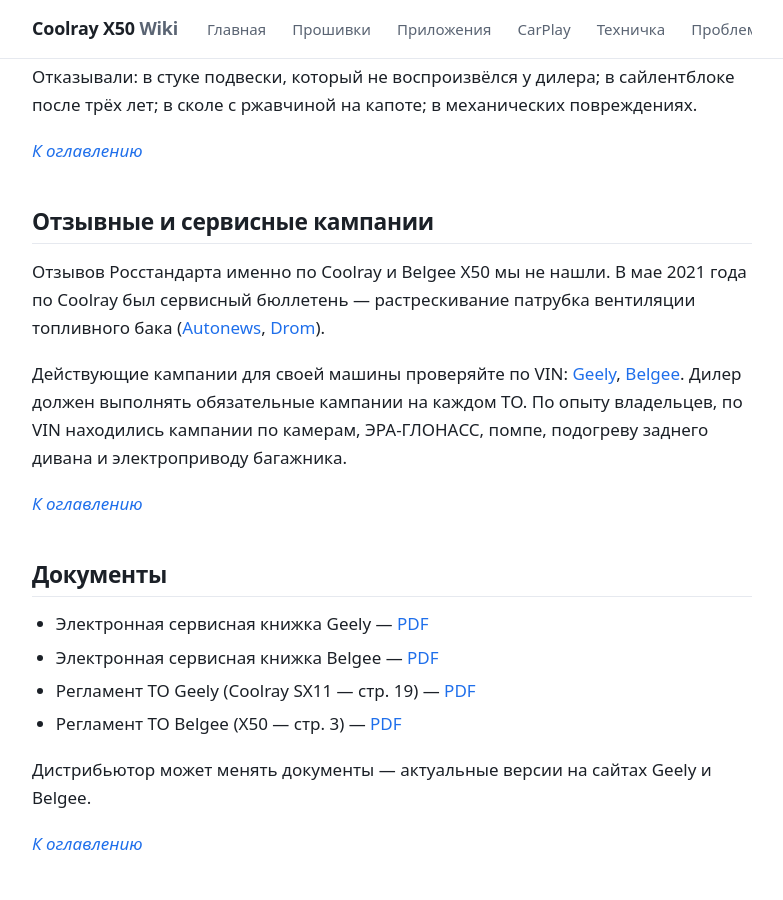
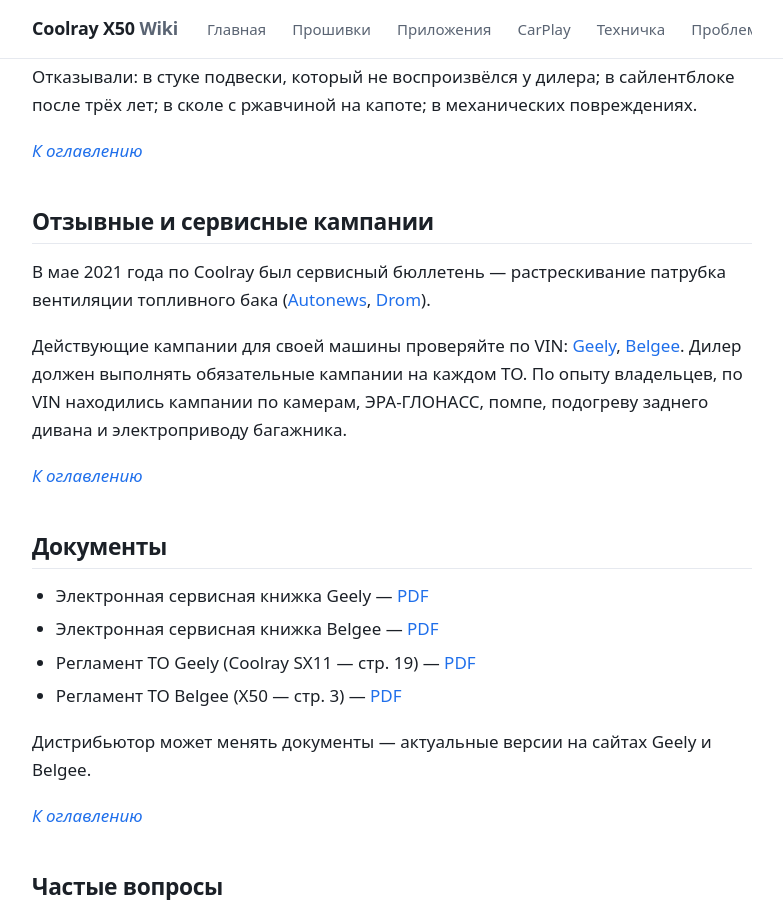
Before and after one commit to qttc/qttc.github.io, a Jekyll site: the page built from pages/warranty.md, in a window 1280 px wide and 900 px high, scrolled down 5010 px. Shown: the whole window, without its empty margins (248-1031 px from the left). Built offline with Jekyll 4.4.1, drawn with Linux system fonts in a browser that asks for light colours.

Commit message:
Гарантия: убрана фраза от первого лица про отзывы Росстандарта

```diff
--- a/pages/warranty.md
+++ b/pages/warranty.md
@@ -114,7 +114,7 @@
 
 ## Отзывные и сервисные кампании
 
-Отзывов Росстандарта именно по Coolray и Belgee X50 мы не нашли. В мае 2021 года по Coolray был сервисный бюллетень — растрескивание патрубка вентиляции топливного бака ([Autonews](https://www.autonews.ru/news/60a25b889a79476110667fe4), [Drom](https://news.drom.ru/Geely-Coolray-83949.html)).
+В мае 2021 года по Coolray был сервисный бюллетень — растрескивание патрубка вентиляции топливного бака ([Autonews](https://www.autonews.ru/news/60a25b889a79476110667fe4), [Drom](https://news.drom.ru/Geely-Coolray-83949.html)).
 
 Действующие кампании для своей машины проверяйте по VIN: [Geely](https://www.geely-motors.com/for-owners/technical-center/technical-campaigns/), [Belgee](https://belgee.ru/for-owners/technical-campaigns/). Дилер должен выполнять обязательные кампании на каждом ТО. По опыту владельцев, по VIN находились кампании по камерам, ЭРА-ГЛОНАСС, помпе, подогреву заднего дивана и электроприводу багажника.
 
```
Also changed, not shown: other parts of pages/warranty.md (+1 -1 lines).
